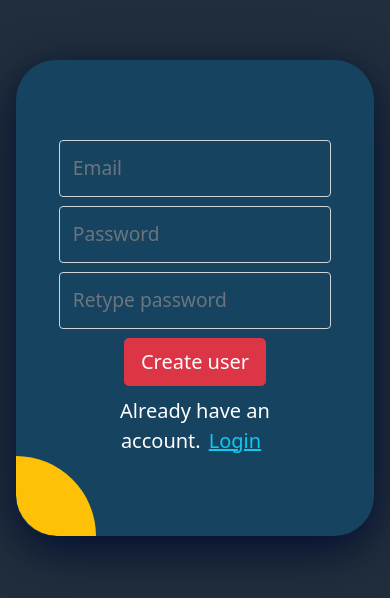
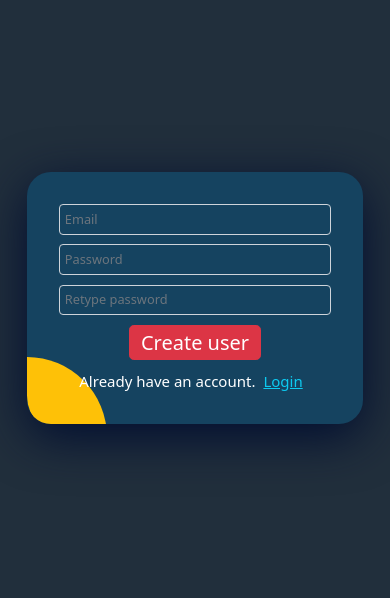
Before and after one commit to abdulqad33r/todo-app, a React (Create React App) app: page /todo-app/register in a window 390 px wide. Shown: the part 124-722 px from the top of the page. Built offline with nearby package versions, Linux system fonts and the light colour scheme; no server answers.

Commit message:
Changed due to bugs in routes

```diff
--- a/src/App.js
+++ b/src/App.js
@@ -19,6 +19,14 @@ function App() {
     return children;
   };
 
+  const RequireAuth2 = ({ children }) => {
+    if (user) {
+      return <Navigate to="/todo-app" />;
+    }
+
+    return children;
+  };
+
   useEffect(() => {
     onAuthStateChanged(auth, (currentUser) => {
       if (currentUser) {
@@ -30,8 +38,24 @@ function App() {
   });
   return (
     <Routes>
-      <Route exact path="/todo-app/login" element={<Login />} />
-      <Route exact path="/todo-app/register" element={<Register />} />
+      <Route
+        exact
+        path="/todo-app/login"
+        element={
+          <RequireAuth2>
+            <Login />
+          </RequireAuth2>
+        }
+      />
+      <Route
+        exact
+        path="/todo-app/register"
+        element={
+          <RequireAuth2>
+            <Register />
+          </RequireAuth2>
+        }
+      />
       {/* <Route path="/tasks" element={<Protected Component={Main} />} /> */}
 
       <Route
@@ -43,6 +67,14 @@ function App() {
           </RequireAuth>
         }
       />
+      <Route
+        path="*"
+        element={
+          <RequireAuth2>
+            <Navigate to="/todo-app/login" replace />
+          </RequireAuth2>
+        }
+      />
     </Routes>
   );
 }
--- a/src/components/Login-Register/Login-Register.css
+++ b/src/components/Login-Register/Login-Register.css
@@ -14,7 +14,7 @@
   flex-direction: column;
   background-color: #154360;
   gap: 2rem;
-  padding: 5rem;
+  padding: 4rem 6rem;
   border-radius: 2.5rem;
   box-shadow: rgb(1, 13, 48) 0 13px 50px 0px;
   position: relative;
@@ -27,7 +27,7 @@
   height: 5rem;
   background-color: #fec107;
   left: 0;
-  bottom: 0;
+  bottom: -5%;
   border-top-right-radius: 100px;
   border-bottom-left-radius: 65%;
   transition: all 2s cubic-bezier(0.55, -0.33, 0.01, 1.24);
@@ -35,8 +35,8 @@
 .inputs-container:hover::before,
 .inputs-container:has(.focus:focus)::before {
   width: 100%;
-  height: 30%;
-  left: 30%;
+  height: 70%;
+  left: 20%;
   bottom: 85%;
   background-color: rgb(128, 4, 4);
 }
@@ -56,6 +56,8 @@
   text-align: center;
   color: white;
   margin: auto;
+  font-size: 1.2rem;
+  z-index: 1;
 }
 .login-link:focus,
 .register-link:focus {
@@ -67,9 +69,19 @@
 }
 @media screen and (max-width: 600px) {
   .inputs-container {
+    padding: 2rem;
     gap: 0.6rem;
+    border-radius: 1.5rem;
   }
   .inputs-container input {
+    font-size: .8rem;
     width: 17rem;
+    padding: 0.3rem;
+  }
+  .inputs-container p {
+    font-size: 15px;
+  }
+  .focus {
+    padding: 0.1rem .7rem;
   }
 }
--- a/src/components/Login-Register/Login.js
+++ b/src/components/Login-Register/Login.js
@@ -46,7 +46,7 @@ const Login = () => {
         <button className="btn btn-info btn-lg focus" onClick={login}>
           Log in
         </button>
-        <p className="fs-5">
+        <p>
           Don't have an account?
           <Link
             className="link-info px-2 focus register-link"
--- a/src/components/Login-Register/Register.js
+++ b/src/components/Login-Register/Register.js
@@ -60,7 +60,7 @@ const Register = () => {
         <button className="btn btn-danger btn-lg focus" onClick={register}>
           Create user
         </button>
-        <p className="fs-5">
+        <p>
           Already have an account.
           <Link className="link-info px-2 focus login-link" to="/todo-app">
             Login
```
Also changed, not shown: 7 other files (tests, documents, lock files or other folders).
